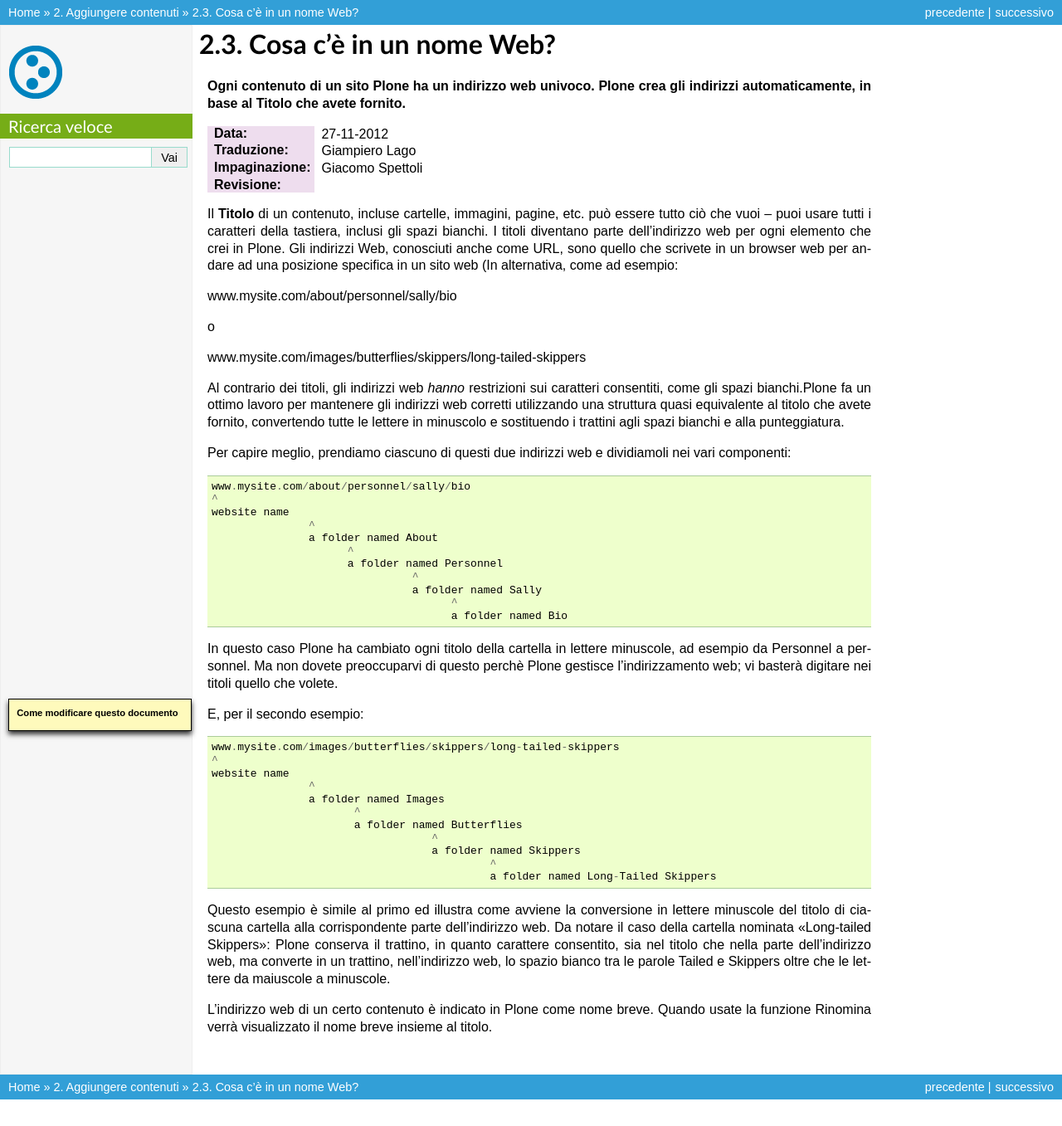
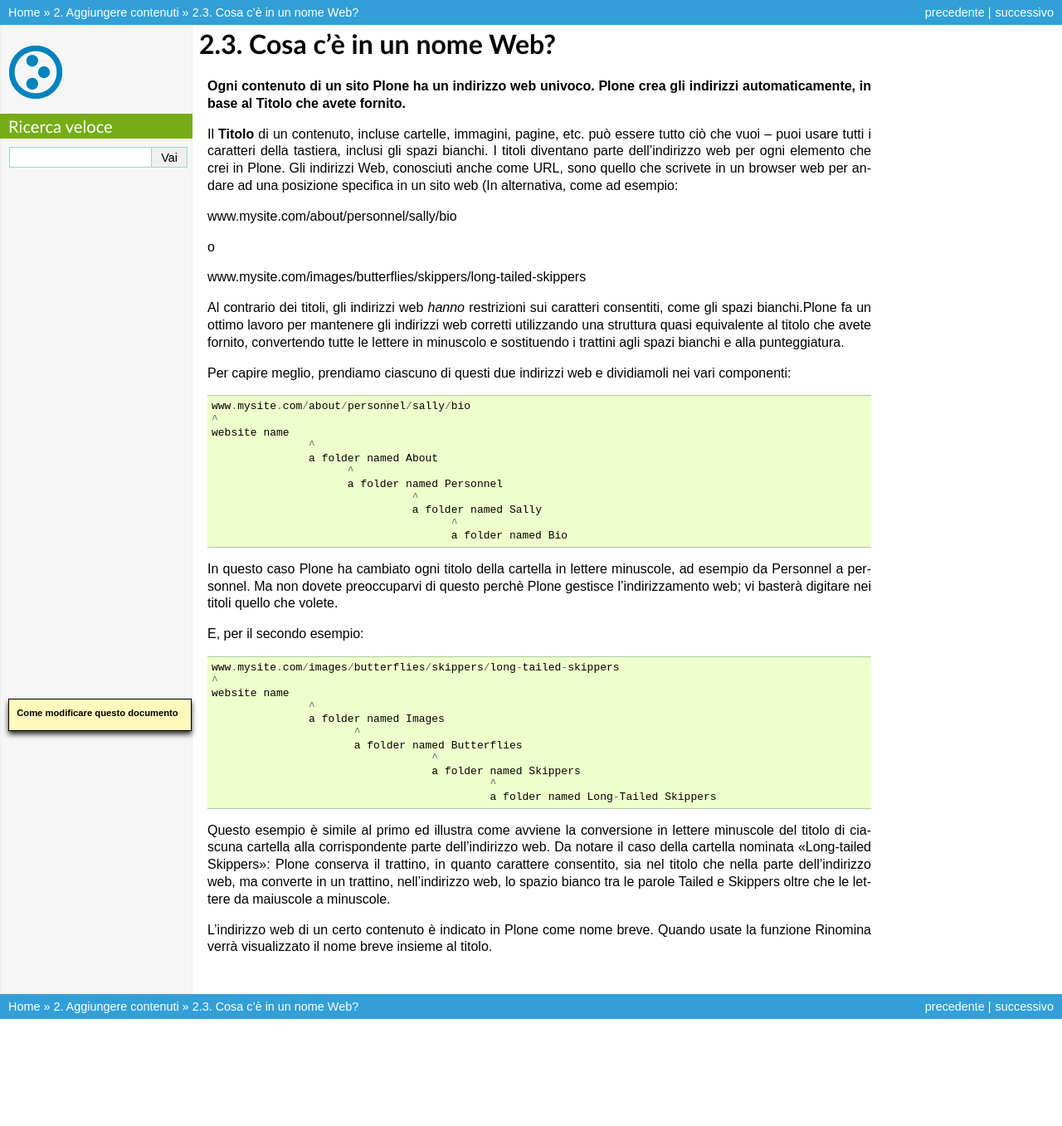
Before and after one commit to plone-it/collective.italiandocumentation, a Sphinx documentation site: the page built from source/adding-content/whats-in-a-web-name.rst, in a window 1280 px wide. Shown: the whole page at 83% size. Built offline with Sphinx 7.4.7, drawn with Linux system fonts in a browser that asks for light colours; pages that are not in the unit, such as notebooks, are missing from menus; after the commit the page ends 1260 px from its top, so only the background shows below that.

Commit message:
Tolta tabella intestazione

```diff
--- a/source/adding-content/whats-in-a-web-name.rst
+++ b/source/adding-content/whats-in-a-web-name.rst
@@ -4,11 +4,6 @@
 **Ogni contenuto di un sito Plone ha un indirizzo web univoco.
 Plone crea gli indirizzi automaticamente, in base al Titolo che avete
 fornito.**
-
-:Data: 27-11-2012
-:Traduzione: Giampiero Lago
-:Impaginazione: Giacomo Spettoli
-:Revisione:
 
 Il **Titolo** di un contenuto, incluse cartelle, immagini, pagine, etc.
 può essere tutto ciò che vuoi – puoi usare tutti i caratteri della
```
